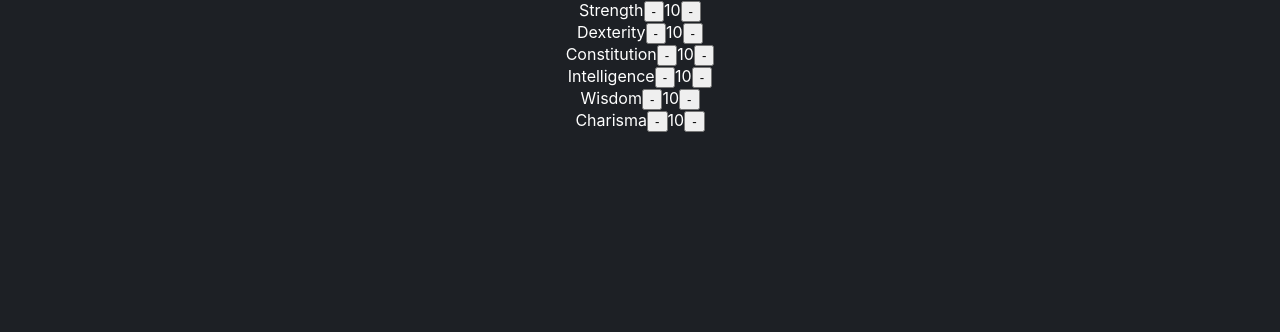
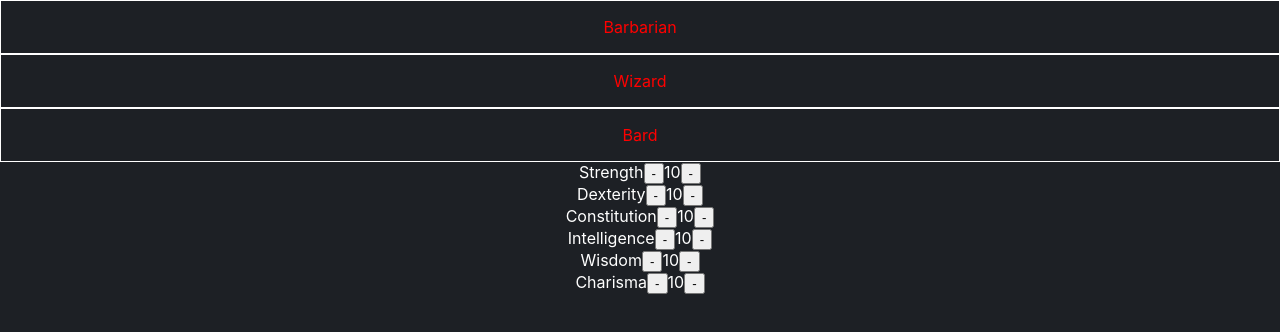
Before and after one commit to h-maac/recruiting-webapp-character, a React (Create React App) app: page / in a window 1280 px wide. Shown: the top 332 px of the page. Built offline with nearby package versions, Linux system fonts and the light colour scheme.

Commit message:
Implement step2

```diff
--- a/src/components/attribute-sheet/AttributeSheet.tsx
+++ b/src/components/attribute-sheet/AttributeSheet.tsx
@@ -2,6 +2,7 @@ import React, {useCallback, useState} from 'react';
 import ValueSliderControl from "../common/ValueSliderControl";
 import {Attributes} from "../../types";
 import {createBaseCharacterSheet} from "../../utils";
+import ClassSelector from "../class-selector/ClassSelector";
 
 const AttributeSheet = () => {
     const [attributeSheet, setAttributeSheet] = useState<Attributes>(createBaseCharacterSheet());
@@ -11,8 +12,10 @@ const AttributeSheet = () => {
     }, [attributeSheet])
     return (
         <>
+            <ClassSelector comparison={attributeSheet} />
             {Object.entries(attributeSheet).map(([attr, value]) => (
                 <ValueSliderControl
+                    key={`character-attr-${attr}`}
                     label={attr}
                     valueLabel={value}
                     onChange={(increment) => updateAttribute(attr, increment)}
--- /dev/null
+++ b/src/components/class-selector/ClassSelector.tsx
@@ -0,0 +1,24 @@
+import React from 'react';
+import {CLASS_LIST} from "../../consts";
+import ClassSheet from "./components/ClassSheet";
+import {Attributes, Class} from "../../types";
+
+interface Props {
+    comparison: Attributes;
+}
+
+const ClassSelector = ({comparison}: Props) => {
+    return (
+        <div>
+            {Object.keys(CLASS_LIST).map((key) => (
+                <ClassSheet
+                    key={`classes-${key}`}
+                    classKey={key as Class}
+                    comparison={comparison}
+                />
+            ))}
+        </div>
+    );
+};
+
+export default ClassSelector;
--- /dev/null
+++ b/src/components/class-selector/components/ClassSheet.tsx
@@ -0,0 +1,26 @@
+import React, {useState} from 'react';
+import {Attribute, Attributes, Class} from "../../../types";
+import {CLASS_LIST} from "../../../consts";
+import {getAttributeEntries} from "../../../utils";
+
+interface Props {
+    classKey: Class
+    comparison: Attributes;
+}
+
+const ClassSheet = ({classKey, comparison}: Props) => {
+    const [templateClass] = useState<Attributes>(CLASS_LIST[classKey]);
+    const failedRequirements: Attribute[] = getAttributeEntries(comparison)
+        .filter(([attr, value]) => templateClass[attr] > value)
+        .map(([attr]) => attr);
+
+    return (
+        <div style={{ border: '1px solid white' }}>
+            <p style={{ color: failedRequirements.length > 0 ? 'red' : undefined}}>
+                {classKey}
+            </p>
+        </div>
+    );
+};
+
+export default ClassSheet;
--- a/src/types.ts
+++ b/src/types.ts
@@ -8,3 +8,4 @@ export type Attributes = {
 };
 
 export type Class = "Barbarian" | "Wizard" | "Bard";
+export type Attribute = keyof Attributes;
--- a/src/utils.ts
+++ b/src/utils.ts
@@ -1,7 +1,11 @@
-import {Attributes} from "./types";
+import {Attribute, Attributes} from "./types";
 import {ATTRIBUTE_LIST} from "./consts";
 
 export const createBaseCharacterSheet = (): Attributes => (ATTRIBUTE_LIST.reduce((sheet, attr) => ({
     ...sheet,
     [attr]: 10
 }), {}) as Attributes)
+
+export const getAttributeEntries = (attributes: Attributes): [Attribute, number][] => (
+    Object.entries(attributes) as [Attribute, number][]
+);
```
